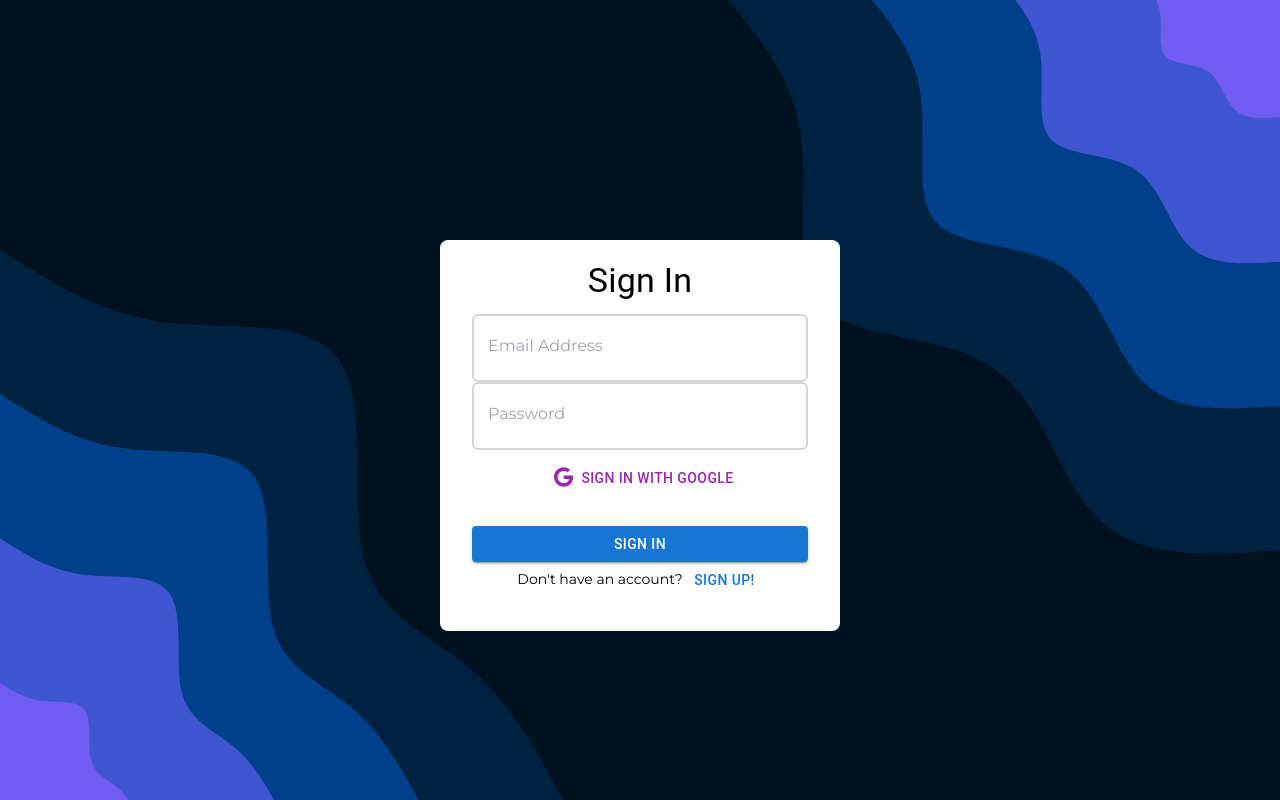
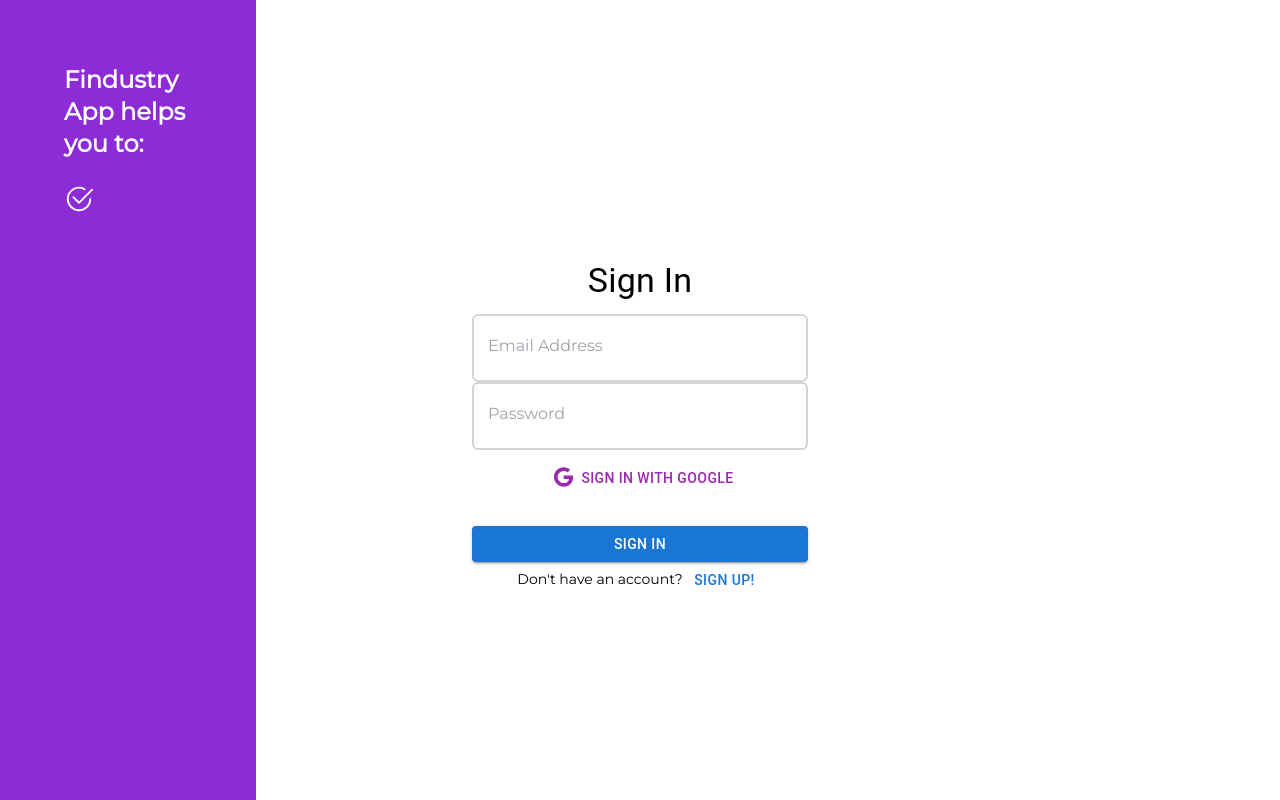
Before and after one commit to bartek2397/findustry, a Next.js app: page /login in a window 1280 px wide. Built offline with nearby package versions, Linux system fonts and the light colour scheme.

Commit message:
refactoring login page

```diff
--- a/app/login/page.tsx
+++ b/app/login/page.tsx
@@ -11,6 +11,9 @@
 import { FieldValues, SubmitHandler, useForm } from "react-hook-form";
 import { useRouter } from "next/navigation";
 import Input from "../components/inputs/Input";
+import Heading from "../components/Heading";
+
+import { BsCheck2Circle } from "react-icons/bs";
 
 const Login = () => {
   const router = useRouter();
@@ -47,13 +50,14 @@
 
   return (
     <div>
-      <Image
-        src={blob}
-        alt='BackgroundImage'
-        style={{ objectFit: "cover" }}
-        fill
-        className='relative'
-      />
+      <aside className="w-[20%] bg-[#8d2bd7] h-screen ml-0 p-16">
+        <Heading titleStyle="text-white" title='Findustry App helps you to:' />
+        <ul>
+          <li>
+            <BsCheck2Circle size={30} color="#fff" />
+          </li>
+        </ul>
+      </aside>
       <div className='absolute bg-white w-[400px] max-h-fit z-1 left-[50%] -translate-x-[50%] top-[30%] rounded-lg text-center p-5'>
         <Typography variant='h4'>Sign In</Typography>
         <div className='p-3 w-full flex flex-col justify-between'>
--- /dev/null
+++ b/app/types/index.ts
@@ -0,0 +1,10 @@
+import { User } from "@prisma/client";
+
+export type SafeUser = Omit<
+  User,
+  "createdAt" | "updatedAt" | "emailVerified"
+> & {
+  createdAt: string;
+  updatedAt: string;
+  emailVerified: string | null;
+};
```
Also changed, not shown: images/placeholder.jpg (added).
